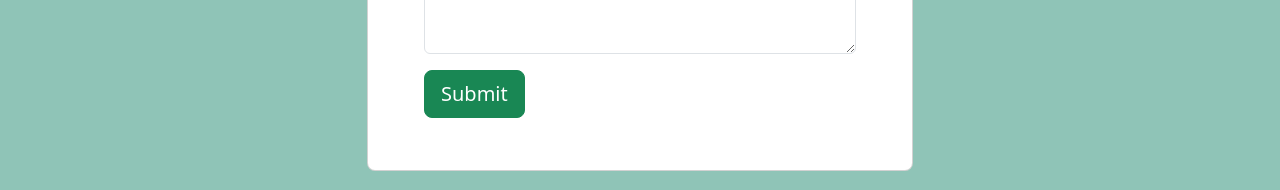
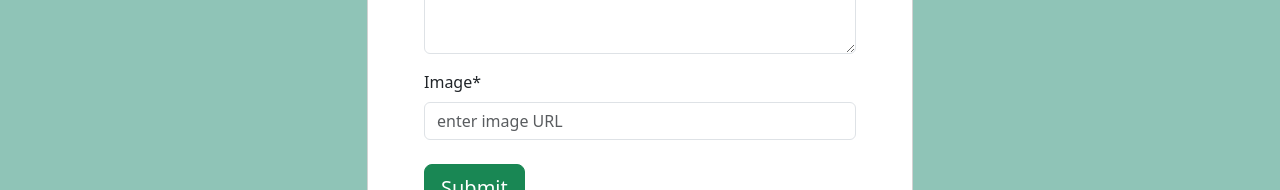
Before and after one commit to dhruvprajapati18082002/Naive_Baker, a React (Create React App) app in the folder frontend/: page /uploadrecipe in a window 1280 px wide. Shown: the part 945-1135 px from the top of the page. Built offline with nearby package versions, Linux system fonts and the light colour scheme; no server answers; sample sign-in values are in the browser's storage.

Commit message:
upload recipe page updated

```diff
--- a/frontend/src/components/dashboardComponents/UploadRecipe.js
+++ b/frontend/src/components/dashboardComponents/UploadRecipe.js
@@ -166,12 +166,16 @@ export default function UploadRecipe() {
                             </div>
 
                             {/* this is for image upload */}
-                            {/* <div className="form-group">
-                                <label htmlFor="photo">Upload a Photo*</label>
-                                <input type="file" className="form-control-file"
-                                id="photo"
+                            <div className="form-outline mb-4">
+                                <label className="form-label" htmlFor="recipeimage">Image*</label>
+                                <input
+                                    type="text"
+                                    id="recipeimage"
+                                    name="recipeimage"
+                                    className="form-control"
+                                    placeholder="enter image URL"
                                 />
-                            </div> */}
+                            </div>
 
                             <button type="submit" className="btn btn-success btn-lg mb-1">Submit</button>
 
```
